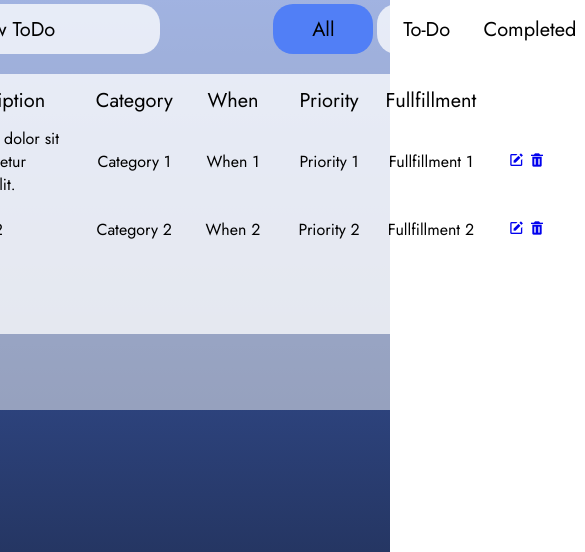
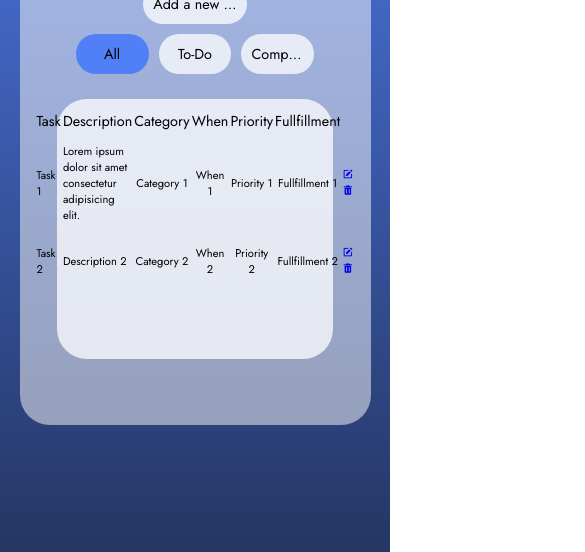
Before and after one commit to tmaPeniel/Project_Todo_JS, a plain HTML site: page index.html in a window 390 px wide. Shown: the part 292-844 px from the top of the page, 585 px wide, since content can reach past the window. Drawn offline with nearby package versions, Linux system fonts and the light colour scheme.

Commit message:
Responsive

```diff
--- a/index.html
+++ b/index.html
@@ -18,7 +18,7 @@
                 <div class="filter">
                     <button class="active">All</button>
                     <button >To-Do</button>
-                    <button>Completed</button>
+                    <button class="completed">Completed</button>
                 </div>
             </div>
             <div class="task-list">
--- a/style.css
+++ b/style.css
@@ -52,19 +52,22 @@
     display: flex;
     align-items: center;
     justify-content: space-between;
-    width: 40%;
+    width: 50%;
     margin-left: 40px;
 }
 
 
 button{
     border: none;
-    width: 100px;
+    width: 30%;
     height: 50px;
+    padding: 10px;
     border-radius: 20px;
     cursor: pointer;
     font-size: 20px;
     background-color: #ffffffBF;
+    overflow: hidden;
+    text-overflow: ellipsis;
 }
 
 button.active{
@@ -72,7 +75,7 @@ button.active{
 }
 
 button.add-task{
-    width: 350px;
+    width: 75%;
     height: 50px;
 }
 
@@ -109,3 +112,65 @@ button.add-task{
 .task-list tbody td:nth-child(n+3){
     text-align: center;
 }
+
+@media screen and (max-width: 1160px)  {
+    .main{
+        width:90vw;
+        height: 70vh;
+    }
+    .main .nav{
+        width: 95%;
+    }
+
+    .task-list{
+        width: 95%;
+    }
+}
+
+@media screen and (max-width: 900px)  {
+   button{
+    width: 30%;
+    height: 40px;
+    font-size: 0.9em;
+   }
+
+   button.add-task{
+    width: 75%;
+    height: 40px;
+    }
+
+    .task-list thead tr th{
+        font-size: 0.9em;
+    }
+
+    .task-list tbody td{
+        font-size: 0.7em;
+    }
+}
+
+@media screen and (max-width: 745px) {
+    button{
+        white-space: nowrap;
+        width: 30%;
+    }
+}
+
+@media screen and (max-width: 580px) {
+    .main .nav{
+        flex-wrap: wrap;
+        flex-direction: column;
+        justify-content: center;
+    }
+    .main .nav .add, .main .nav .filter{
+        display: flex;
+        margin:5px 0;
+        justify-content: center;
+    }
+    .main .nav .filter{
+        width: 90%;
+    }
+
+    button:not(.add){
+        margin: 0 2%
+    }
+}
```
